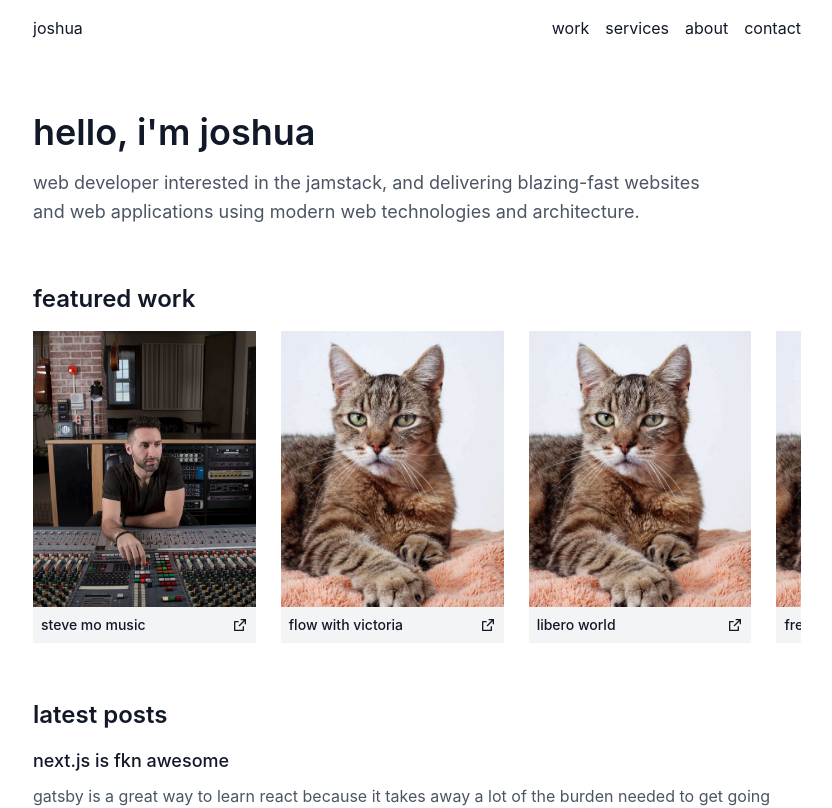
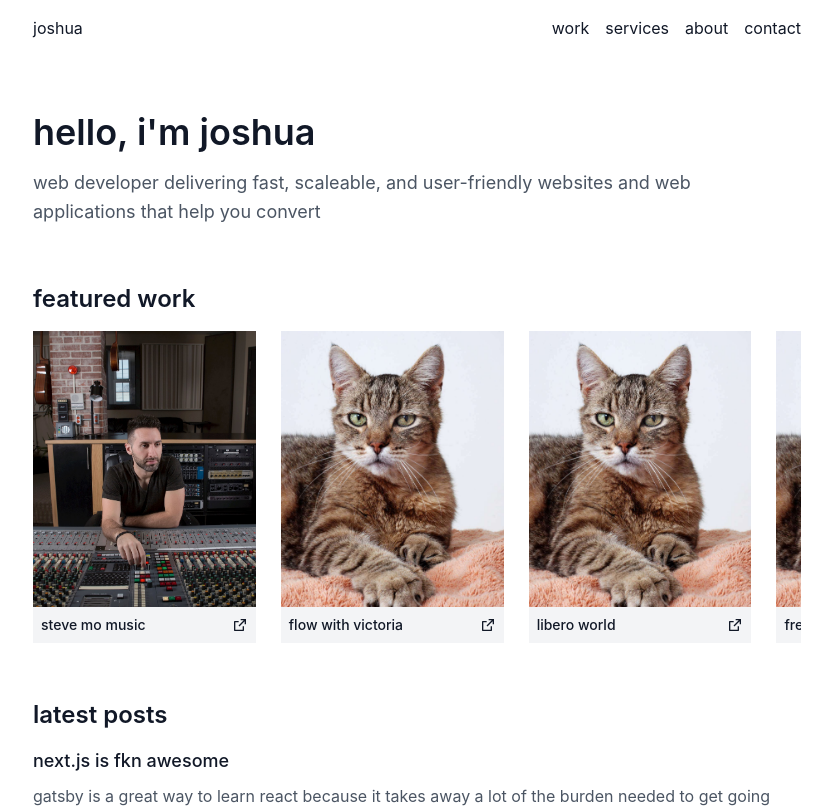
Before and after one commit to joshua-isaac/joshua, a Next.js app: page / in a window 1280 px wide. Shown: the top 808 px of the page, without its empty margins (223-1055 px from the left). Built offline with nearby package versions, Linux system fonts and the light colour scheme.

Commit message:
fix lint

```diff
--- a/pages/index.js
+++ b/pages/index.js
@@ -7,9 +7,8 @@ const Home = () => {
   // set up hero text
   const text = (
     <p className="text-gray-600 leading-relaxed text-lg max-w-2xl">
-      web developer interested in the jamstack, and delivering blazing-fast
-      websites and web applications using modern web technologies and
-      architecture.
+      web developer delivering fast, scaleable, and user-friendly websites and
+      web applications that help you convert
     </p>
   );
 
```
